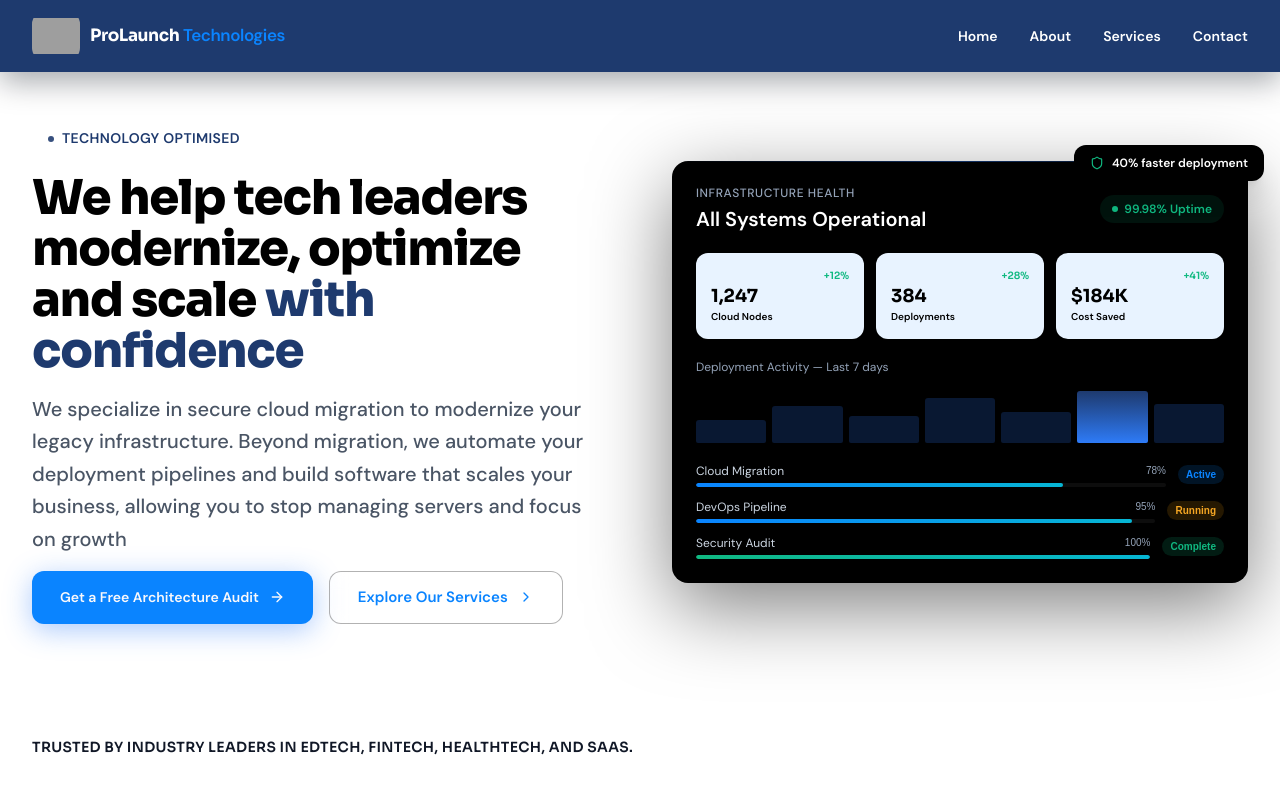
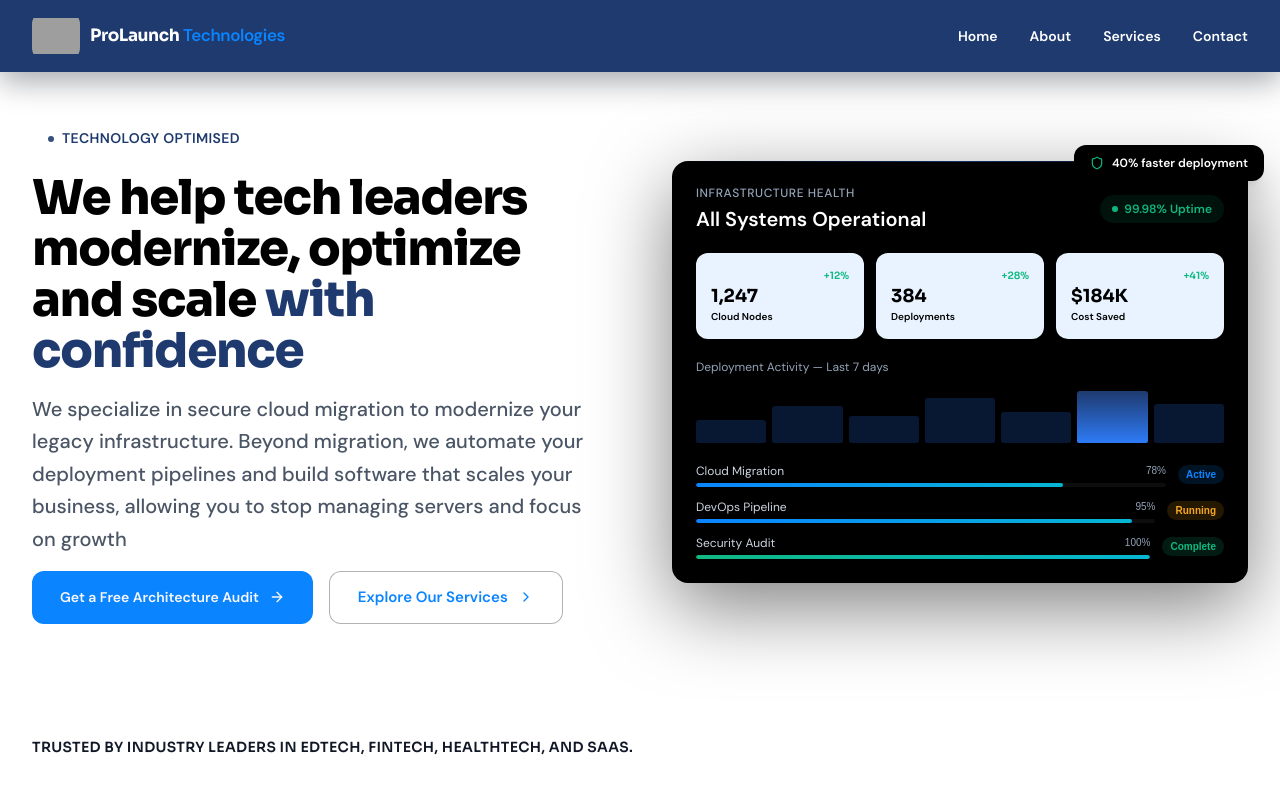
Before and after one commit to ProLaunch-Group/ptech-web, a Next.js app: page / in a window 1280 px wide. Shown: the top 789 px of the page. Built offline with nearby package versions, Linux system fonts and the light colour scheme; grey boxes are pictures that could not be loaded.

Commit message:
Fix:removed bg shadow color in CTA button

```diff
--- a/src/components/module/home/Hero.tsx
+++ b/src/components/module/home/Hero.tsx
@@ -31,7 +31,7 @@ export default function Hero() {
           >
             <Link
               href="/contact"
-              className="inline-flex items-center font-sans gap-2.5 bg-electricBlue text-[#F9F8FB] font-semibold px-7 py-3.5 rounded-xl text-[14px] transition-all duration-200 shadow-[0_6px_28px_rgba(46,123,247,0.4)] hover:shadow-[0_8px_36px_rgba(46,123,247,0.55)] hover:-translate-y-0.5 active:translate-y-0"
+              className="inline-flex items-center font-sans gap-2.5 bg-electricBlue text-[#F9F8FB] font-semibold px-7 py-3.5 rounded-xl text-[14px] transition-all duration-200  hover:shadow-[0_8px_36px_rgba(46,123,247,0.55)] hover:-translate-y-0.5 active:translate-y-0"
             >
               Get a Free Architecture Audit
               <ArrowRight size={16} aria-hidden="true" />
```
